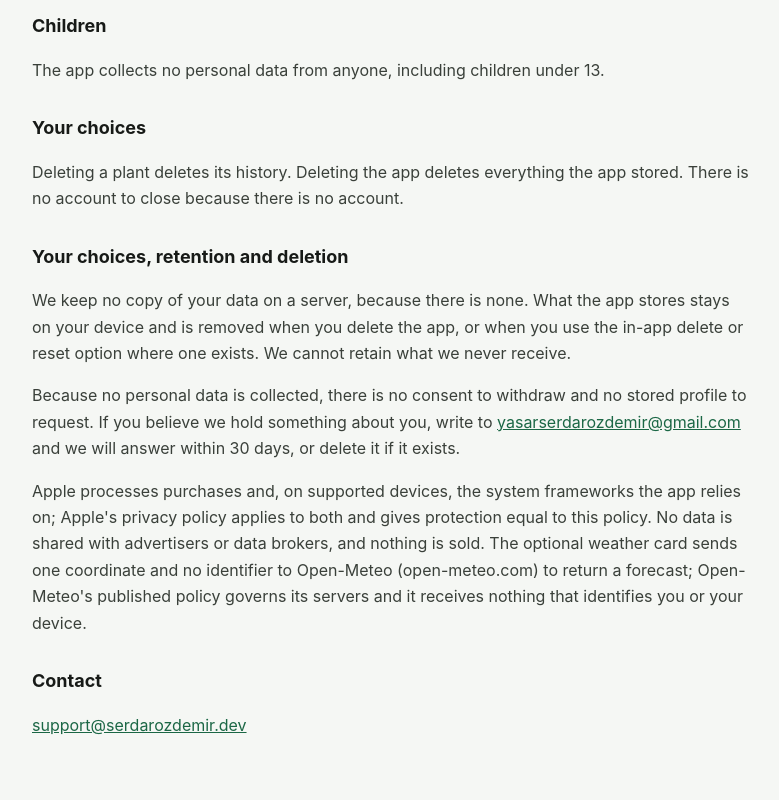
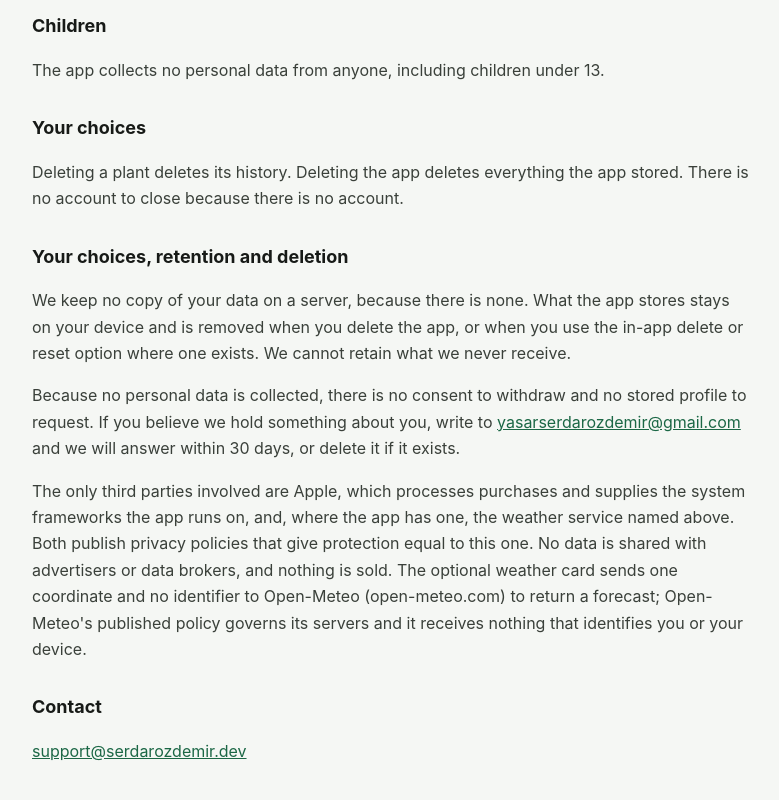
Before and after one commit to SerdarOzdemir89/petalwise-legal, a plain HTML site: page privacy.html in a window 1280 px wide. Shown: the part 989-1789 px from the top of the page, without its empty margins (248-1027 px from the left). Drawn offline with Linux system fonts and the light colour scheme.

Commit message:
Privacy policy: name the third parties explicitly (5.1.1(i))

```diff
--- a/privacy.html
+++ b/privacy.html
@@ -61,7 +61,7 @@ th{font-size:12px;text-transform:uppercase;letter-spacing:.06em;color:#6f7670}
 <h2>Your choices, retention and deletion</h2>
 <p>We keep no copy of your data on a server, because there is none. What the app stores stays on your device and is removed when you delete the app, or when you use the in-app delete or reset option where one exists. We cannot retain what we never receive.</p>
 <p>Because no personal data is collected, there is no consent to withdraw and no stored profile to request. If you believe we hold something about you, write to <a href="mailto:yasarserdarozdemir@gmail.com">yasarserdarozdemir@gmail.com</a> and we will answer within 30 days, or delete it if it exists.</p>
-<p>Apple processes purchases and, on supported devices, the system frameworks the app relies on; Apple's privacy policy applies to both and gives protection equal to this policy. No data is shared with advertisers or data brokers, and nothing is sold. The optional weather card sends one coordinate and no identifier to Open-Meteo (open-meteo.com) to return a forecast; Open-Meteo's published policy governs its servers and it receives nothing that identifies you or your device.</p>
+<p>The only third parties involved are Apple, which processes purchases and supplies the system frameworks the app runs on, and, where the app has one, the weather service named above. Both publish privacy policies that give protection equal to this one. No data is shared with advertisers or data brokers, and nothing is sold. The optional weather card sends one coordinate and no identifier to Open-Meteo (open-meteo.com) to return a forecast; Open-Meteo's published policy governs its servers and it receives nothing that identifies you or your device.</p>
 
 <h2>Contact</h2>
 <p><a href="mailto:support@serdarozdemir.dev">support@serdarozdemir.dev</a></p>
```
